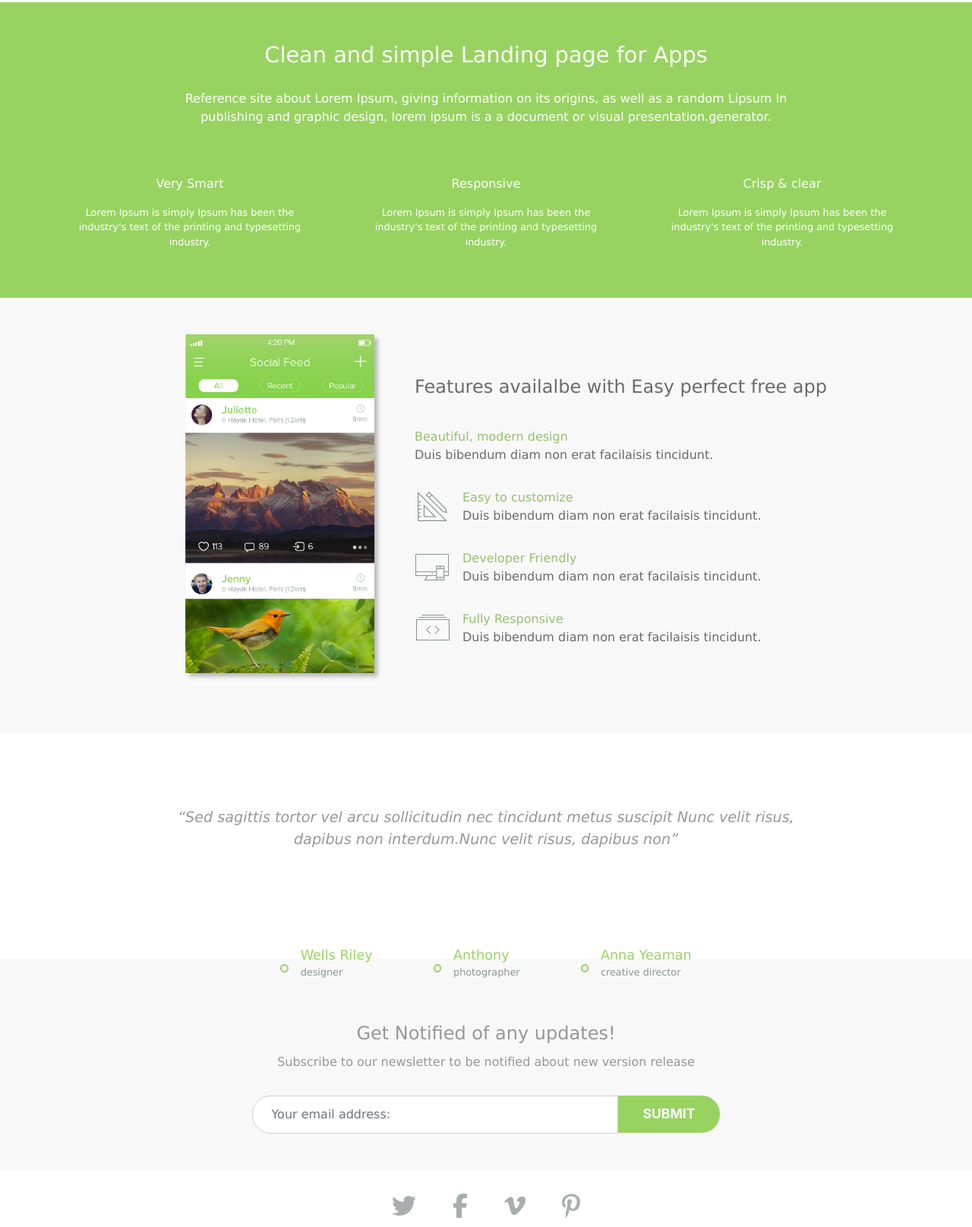
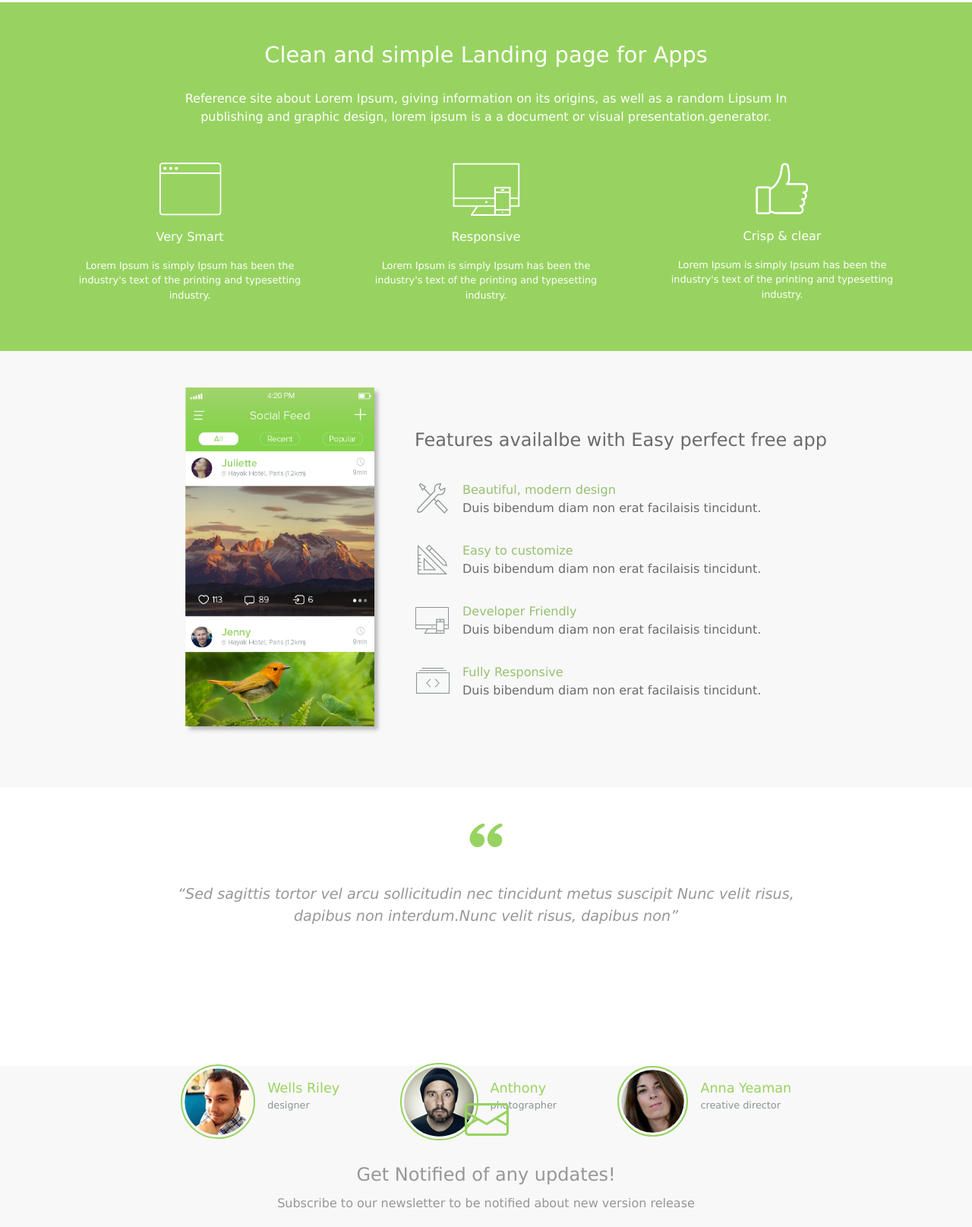
Before and after one commit to mikemet/Value, a plain HTML site: page index.html in a window 1280 px wide. Shown: the part 636-2251 px from the top of the page at 76% size. Drawn offline with nearby package versions, Linux system fonts and the light colour scheme; the site is published under a folder, as on GitHub Pages, so addresses that start at the root find nothing.

Commit message:
correct all paths for images

```diff
--- a/index.html
+++ b/index.html
@@ -86,19 +86,19 @@
             <div class="row">
                 <div class="landing-content">
                     <div class="landing-content-item">
-                        <img src="/image/landing-pic1.png" class="img-fluid" alt="">
+                        <img src="image/landing-pic1.png" class="img-fluid" alt="">
                         <span>Very Smart</span>
                         <p>Lorem Ipsum is simply Ipsum has been the industry's text of the printing and typesetting
                             industry. </p>
                     </div>
                     <div class="landing-content-item">
-                        <img src="/image/landing-pic2.png" class="img-fluid" alt="">
+                        <img src="image/landing-pic2.png" class="img-fluid" alt="">
                         <span>Responsive</span>
                         <p>Lorem Ipsum is simply Ipsum has been the industry's text of the printing and typesetting
                             industry. </p>
                     </div>
                     <div class="landing-content-item">
-                        <img src="/image/landing-pic3.png" class="img-fluid" alt="">
+                        <img src="image/landing-pic3.png" class="img-fluid" alt="">
                         <span>Crisp & clear</span>
                         <p>Lorem Ipsum is simply Ipsum has been the industry's text of the printing and typesetting
                             industry. </p>
@@ -124,7 +124,7 @@
                     </div>
 
                     <div class="feature-item">
-                        <img src="/image/Shape 11.png" class="feature-img" alt="">
+                        <img src="image/Shape 11.png" class="feature-img" alt="">
                         <span>Beautiful, modern design</span>
                         <p>Duis bibendum diam non erat facilaisis tincidunt.</p>
                     </div>
@@ -158,24 +158,24 @@
         <div class="container">
             <div class="row">
                 <div class="testimonials-content">
-                    <img src="/image/quotes.png" alt="">
+                    <img src="image/quotes.png" alt="">
                     <span class="col-md-9"><i>“Sed sagittis tortor vel arcu sollicitudin nec tincidunt metus
                             suscipit Nunc velit risus, dapibus non interdum.Nunc velit risus,
                             dapibus non”</i>
                     </span>
                     <div class="testimonials-gallery">
                         <div class="testimonials-gallery-item">
-                            <img src="/image/testimonials_1.png" alt="">
+                            <img src="image/testimonials_1.png" alt="">
                             <p><span>Wells Riley</span><br>designer</p>
                         </div>
 
                         <div class="testimonials-gallery-item">
-                            <img src="/image/testimonials_2.png" alt="">
+                            <img src="image/testimonials_2.png" alt="">
                             <p><span>Anthony</span><br>photographer</p>
                         </div>
 
                         <div class="testimonials-gallery-item">
-                            <img src="/image/testimonials_3.png" alt="">
+                            <img src="image/testimonials_3.png" alt="">
                             <p><span>Anna Yeaman</span><br>creative director</p>
                         </div>
                     </div>
@@ -189,7 +189,7 @@
         <div class="container">
             <div class="row">
                 <div class="notify-content">
-                    <img src="/image/letter.png" class="img-fluid" alt="">
+                    <img src="image/letter.png" class="img-fluid" alt="">
                     <span>Get Notified of any updates!</span>
                     <p>Subscribe to our newsletter to be notified about new version release</p>
                     <form class="form-inline" action="">
```
